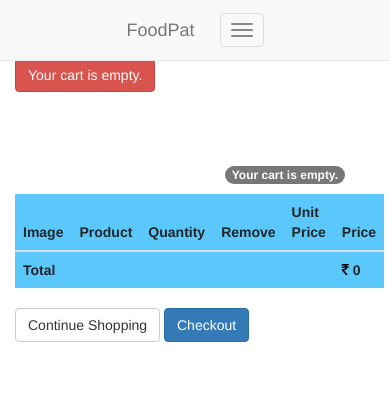
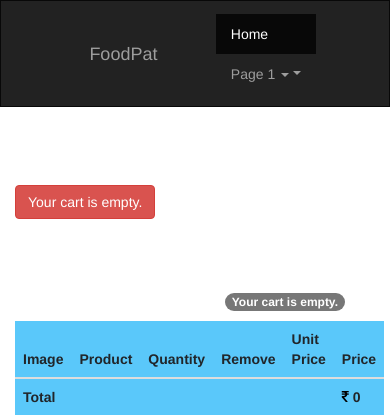
Before and after one commit to vizz11/foodapp, a Django app: page /cart in a window 390 px wide. Shown: the top 420 px of the page. Run offline with Django 3.2, Linux system fonts and the light colour scheme; some libraries are stand-ins or nearby versions.

Commit message:
Update navbar.html

```diff
--- a/shop/templates/shop/navbar.html
+++ b/shop/templates/shop/navbar.html
@@ -10,66 +10,18 @@
   <script src="https://ajax.googleapis.com/ajax/libs/jquery/3.5.1/jquery.min.js"/>
   <script src="https://maxcdn.bootstrapcdn.com/bootstrap/3.4.1/js/bootstrap.min.js"></script>
   <link rel="stylesheet" href="https://cdnjs.cloudflare.com/ajax/libs/font-awesome/4.7.0/css/font-awesome.min.css">
-  <style type="text/css">
-    @media (max-width: 991px) {
-    .navbar-header {
-        float: none;
-
-
-    }
-    .navbar-toggle {
-        display: block;
-    }
-
-    .navbar-collapse {
-        border-top: 1px solid transparent;
-        box-shadow: inset 0 1px 0 rgba(255,255,255,0.1);
-    }
-    .navbar-collapse.collapse {
-        display: none!important;
-    }
-    .navbar-nav {
-        float: none!important;
-        margin: 7.5px -15px;
-    }
-    .navbar-nav>li {
-        float: none;
-    }
-    .navbar-nav>li>a {
-        padding-top: 10px;
-        padding-bottom: 10px;
-    }
-    .navbar-text {
-        float: none;
-        margin: 15px 0;
-        color: black;
-    }
-    /* since 3.1.0 */
-    .navbar-collapse.collapse.in {
-        display: block!important;
-    }
-    .collapsing {
-        overflow: hidden!important;
-    }
-}
-  </style>
 </head>
 <body style="color:#FFF;">
-
-<div class="navbar navbar-default navbar-fixed-top">
- <div class="navbar-header"><a class="navbar-brand" href="{% url 'shop:product_list' %}">FoodPat</a>
-
-      <a class="navbar-toggle" data-toggle="collapse" data-target=".navbar-collapse">
-        <span class="icon-bar"></span>
-        <span class="icon-bar"></span>
-        <span class="icon-bar"></span>
-      </a>
+    <nav class="navbar navbar-inverse">
+  <div class="container-fluid">
+    <div class="navbar-header">
+      <a class="navbar-brand" href="href="{% url 'shop:product_list' %}"">FoodPat</a>
     </div>
-    <div class="navbar-collapse collapse">
-
-      <ul class="nav navbar-nav navbar-right">
-
-        {% if request.user.is_authenticated %}
+    <ul class="nav navbar-nav">
+      <li class="active"><a href="#">Home</a></li>
+      <li class="dropdown"><a class="dropdown-toggle" data-toggle="dropdown" href="#">Page 1 <span class="caret"></span></a>
+        <ul class="dropdown-menu">
+          {% if request.user.is_authenticated %}
         <li><a href="#" class="dropdown-toggle navbar-right" data-toggle="dropdown" style="color: #000000;">{{ request.user.name }}</a></li>
         <li><a href="{% url 'profile' %}">Profile</a></li>
         <li><a href="{% url 'logout' %}">Logout</a></li>
@@ -77,7 +29,7 @@
         <li><a href="{% url 'login' %}">Login</a></li>
         <li><a href="{% url 'register' %}">Register</a></li>
         {% endif %}
-      </ul>
-    </div>
-</div>
+    </ul>
+  </div>
+</nav>
 </body>
```
